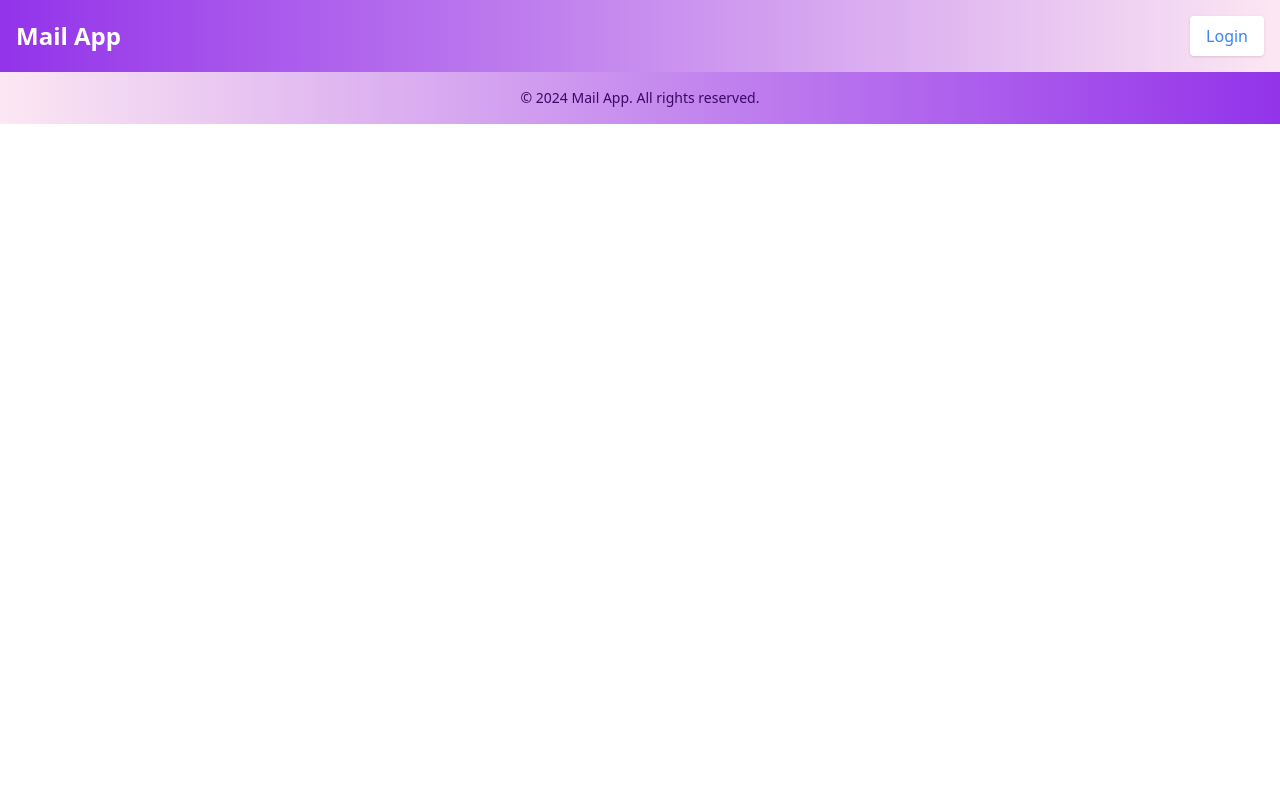
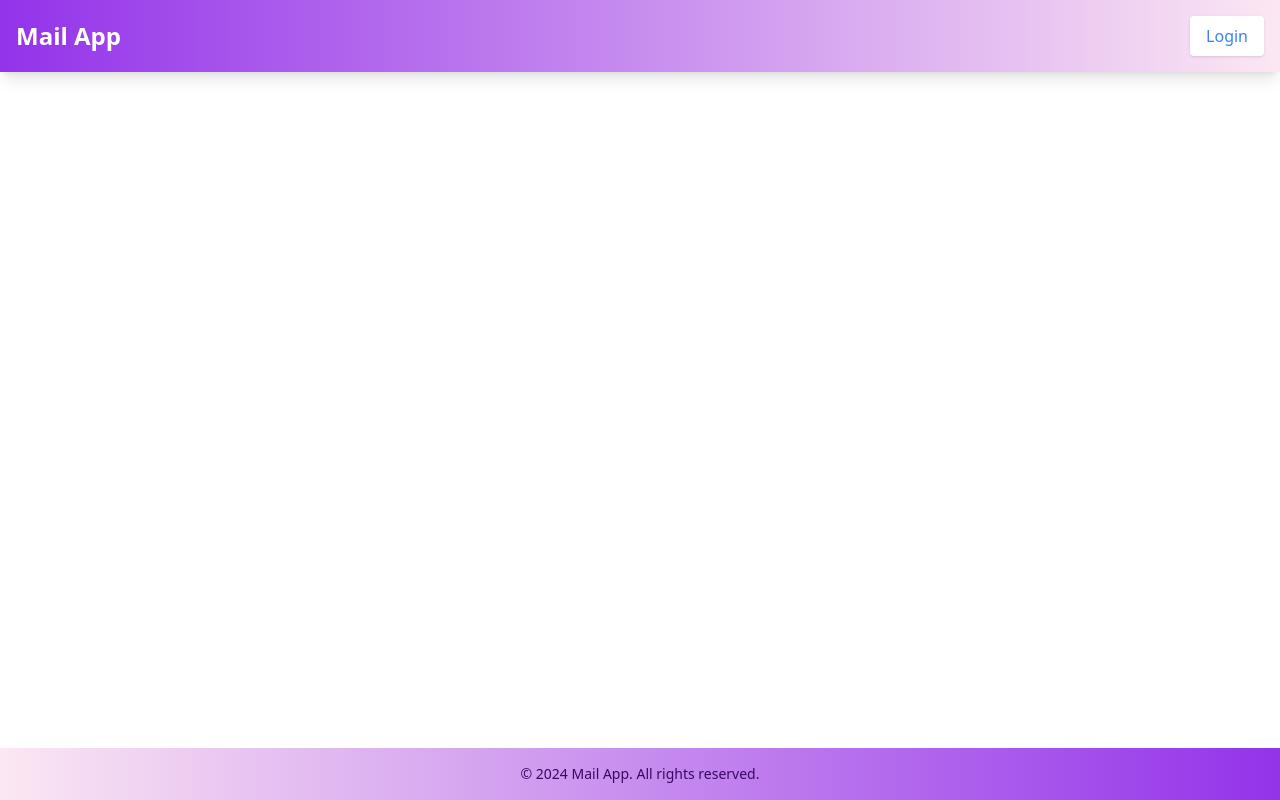
Before and after one commit to PankajSinghBisht018/mail_app, a React (Vite) app in the folder Mail_app/client/: page /feedback in a window 1280 px wide. Built offline with nearby package versions, Linux system fonts and the light colour scheme; no server answers.

Commit message:
no change

```diff
--- a/Mail_app/client/src/components/Footer.jsx
+++ b/Mail_app/client/src/components/Footer.jsx
@@ -2,7 +2,7 @@ import React from 'react';
 
 const Footer = () => {
   return (
-    <footer className="bg-gradient-to-r from-pink-100 to-purple-600 p-4 py-4 text-purple-950 text-center relative bottom-0 w-full">
+    <footer className="bg-gradient-to-r from-pink-100 to-purple-600 p-4 py-4 text-purple-950 text-center fixed bottom-0 w-full">
       <p className="text-sm">
         &copy; {new Date().getFullYear()} Mail App. All rights reserved.
       </p>
```
